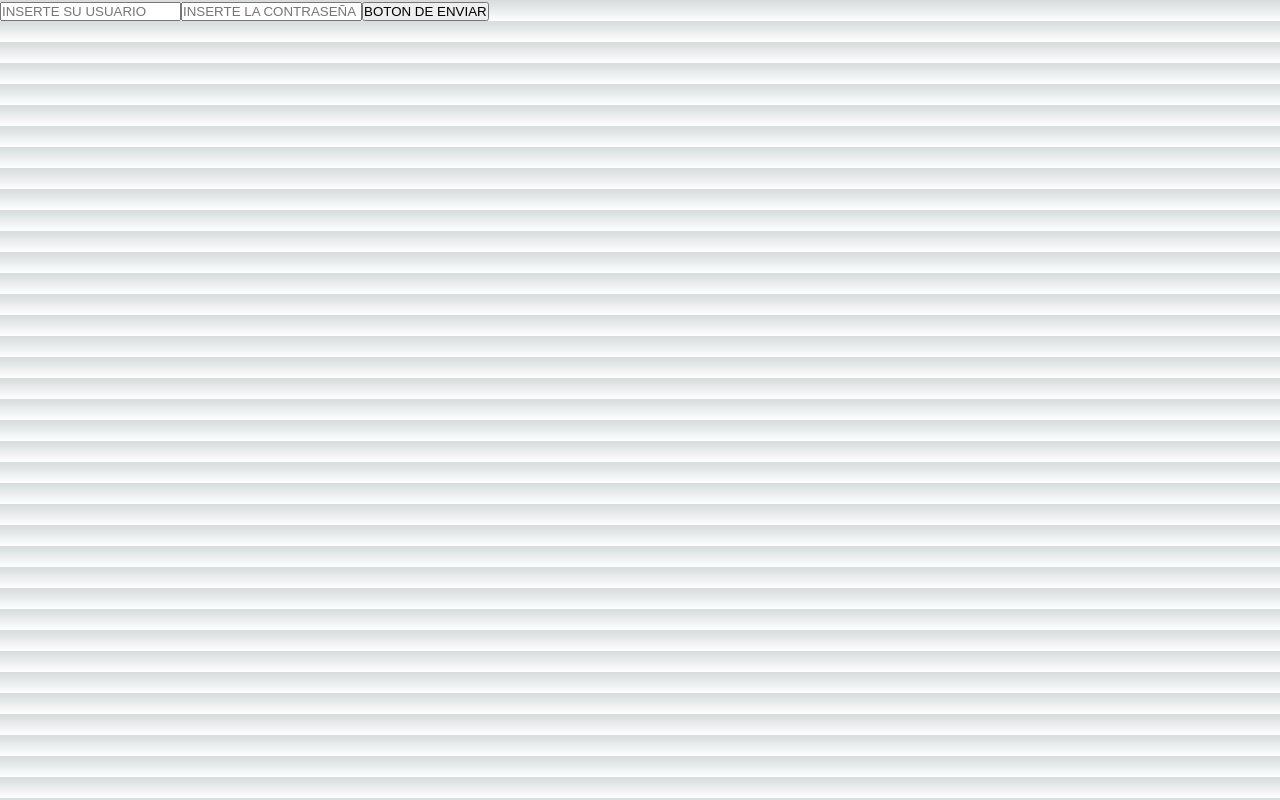
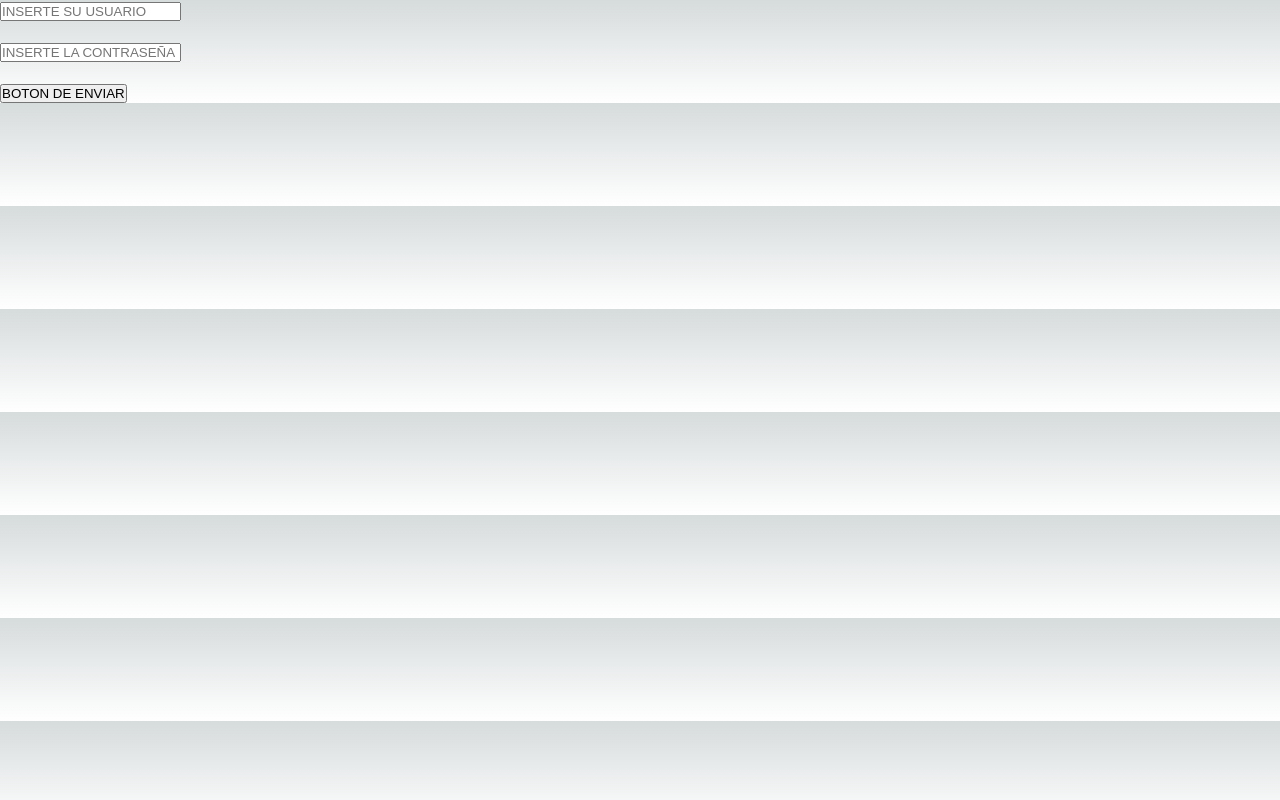
Before and after one commit to Carmona52/Uttehuacan, a Next.js app: page /login in a window 1280 px wide. Built offline with nearby package versions, Linux system fonts and the light colour scheme.

Commit message:
Cambios Generales

```diff
--- a/src/app/login/page.js
+++ b/src/app/login/page.js
@@ -2,17 +2,17 @@ export default function Home() {
     return (
      <div style={{
         display: "flex",
-        flexDirection:"column",
-        widt:"500px"
+        flexdirection:"column",
+        width:"500px"
      }}>
         <form>
             <input type="text" placeholder="INSERTE SU USUARIO">
 
-            </input>
+            </input> <br></br> <br></br>
 
             <input type="password" placeholder="INSERTE LA CONTRASEÑA">
 
-            </input>
+            </input> <br></br> <br></br>
 
             <button action="submit">BOTON DE ENVIAR</button>
 
```
